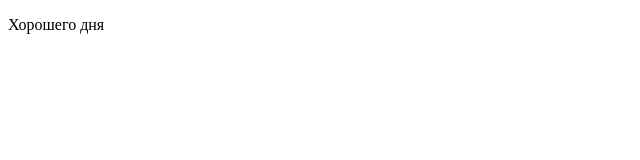
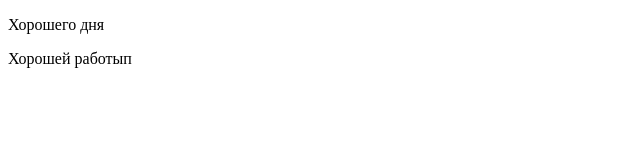
Before and after one commit to ervenss/practica8, a plain HTML site: page index.html in a window 1280 px wide. Shown: the whole page, without its empty margins (0-640 px from the left). Drawn offline with Linux system fonts and the light colour scheme.

Commit message:
Merge branch 'main' of https://github.com/ervenss/practica8

```diff
--- a/index.html
+++ b/index.html
@@ -7,6 +7,6 @@
   </head>
   <body>
     <p>Хорошего дня</p>
-    <p></p>
+    <p>Хорошей работып</p>
   </body>
 </html>
```
